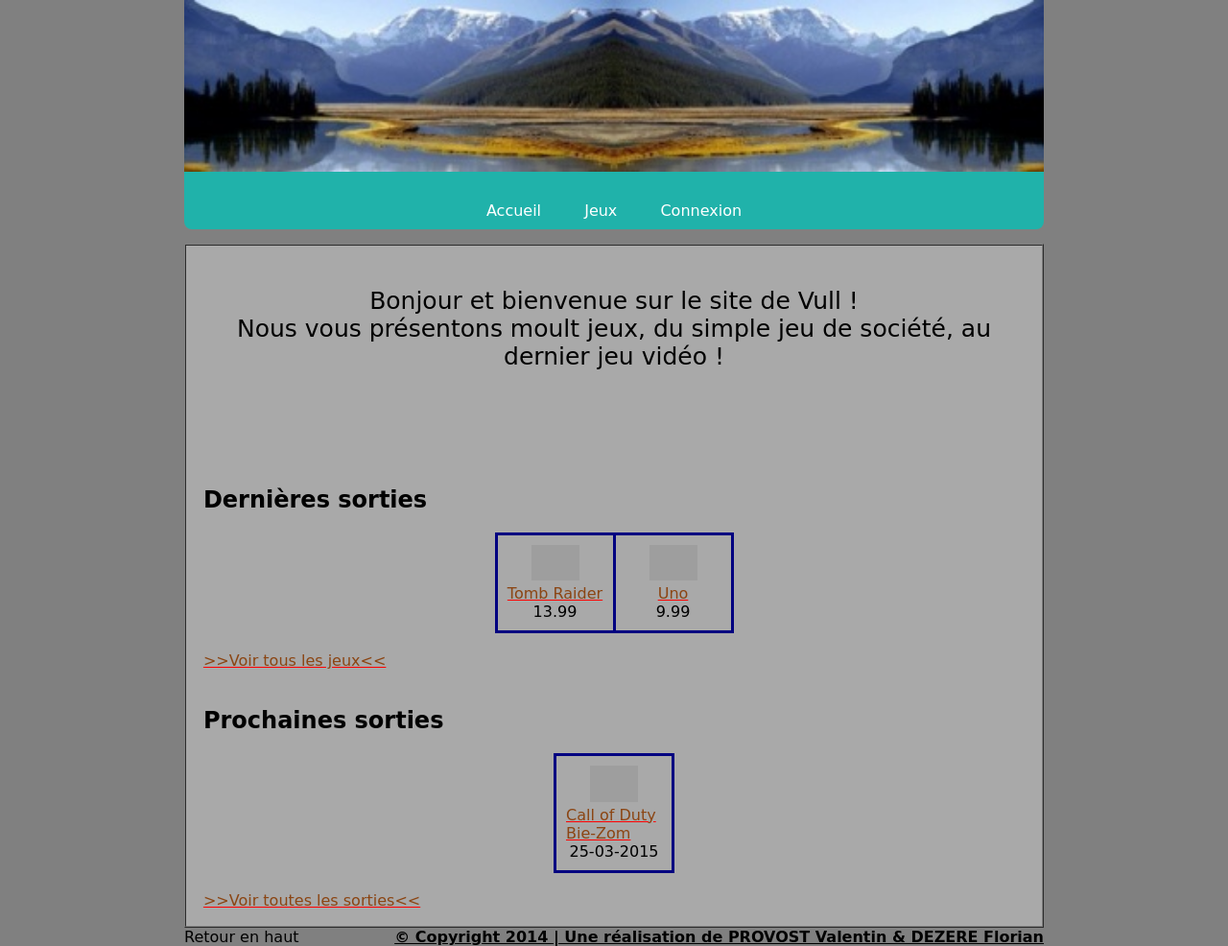
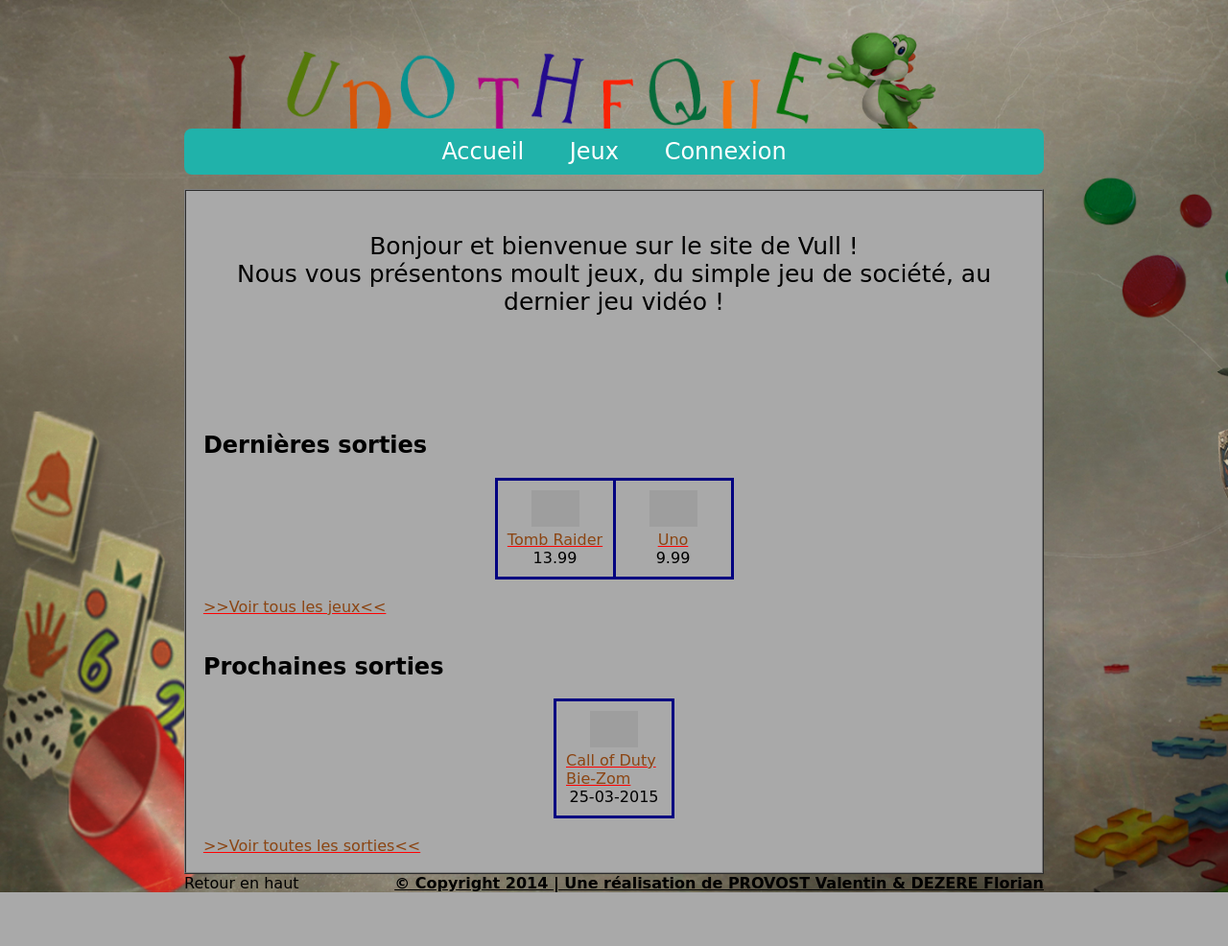
Before and after one commit to DezereFlorian/Web-Dynamique__L2-SPI, a PHP site: page /index.php in a window 1280 px wide. Shown: the whole page at 96% size. After the commit the page ends 930 px from the top, so only its background shows below. Run offline with PHP 8.4, Linux system fonts and the light colour scheme; data comes from the database, SQL or seed files in the repository; some libraries are stand-ins or nearby versions; grey boxes are pictures that could not be loaded.

Commit message:
fond changé

```diff
--- a/entete.php
+++ b/entete.php
@@ -24,11 +24,10 @@
      <meta http-equiv="Content-Type" content="text/html; charset=UTF-8">
      <link rel="stylesheet"  media="screen" type="text/css" title="design" href="global.css"/>
     <title>Ludotheque de Vull</title>
-    <link rel="shortcut icon" href="./images/icon_site.jpg" type="image/x-icon" />
+    <link rel="shortcut icon" href="./images/icone_site.png" type="image/x-icon" />
     <script type='text/javascript' src='http://ajax.googleapis.com/ajax/libs/jquery/1.9.0/jquery.min.js'></script> <!-- insertion de la librairie jQuery -->
     </head>
     <body>
-    <banniere></banniere>
     <nav> <!-- menu -->
         <ul>
             <li><a href="./index.php"> Accueil </a></li>
--- a/global.css
+++ b/global.css
@@ -7,31 +7,32 @@
 */
 /* definition du css lié au fond du site*/
 html {
-    background-color: grey;
+    margin:0;
+    padding:0;
     font-family: Corbel, Comic Sans Ms;
+    background-image: url(images/background.jpg);
+    -webkit-background-size: cover; /* pour Chrome et Safari */
+    -moz-background-size: cover; /* pour Firefox */
+    -o-background-size: cover; /* pour Opera */
+    background-size: cover; /* version standardisée */
 }
 body{
     width:70%;
     margin: auto;
-    background-color: grey; /* ce background modifie la couleur au-dessus du tableau*/
 }
 
+/*definition du css de l'en-tête*/
 
-/*definition du css de l'en-tête*/
-banniere {
-    background: url("images/banniere.jpg") no-repeat;
-    z-index : 50;
-    float:left;
-    background-size : 100%;
-    width:100%;
-    height:200px;
-    margin:auto;
+nav{
+    position:relative;
+    font-size:150%;
+    margin-top:15%;
 }
 nav ul {
-    margin-top:5px;
+
     background-color:blue;
-    border-radius : 0px 0px 8px 8px;
-
+    border-radius : 8px 8px 8px 8px;
+    text-align:center;
 }
 nav ul, nav ul ul {
     padding: 0;
@@ -90,6 +91,7 @@ nav ul li ul {
 }
 section{
     margin-top:15px;
+    position:relative;
     clear:both;
     border:2px ridge grey;
     background-color:darkgrey;
--- a/ludotheque.sql
+++ b/ludotheque.sql
@@ -3,7 +3,7 @@
 -- http://www.phpmyadmin.net
 --
 -- Client :  127.0.0.1
--- Généré le :  Mer 12 Novembre 2014 à 13:22
+-- Généré le :  Mer 19 Novembre 2014 à 01:06
 -- Version du serveur :  5.6.17
 -- Version de PHP :  5.5.12
 
```
Also changed, not shown: images/background.jpg (added), images/fond.jpg (added), images/icon_site.jpg, images/icone_site.png (added).
